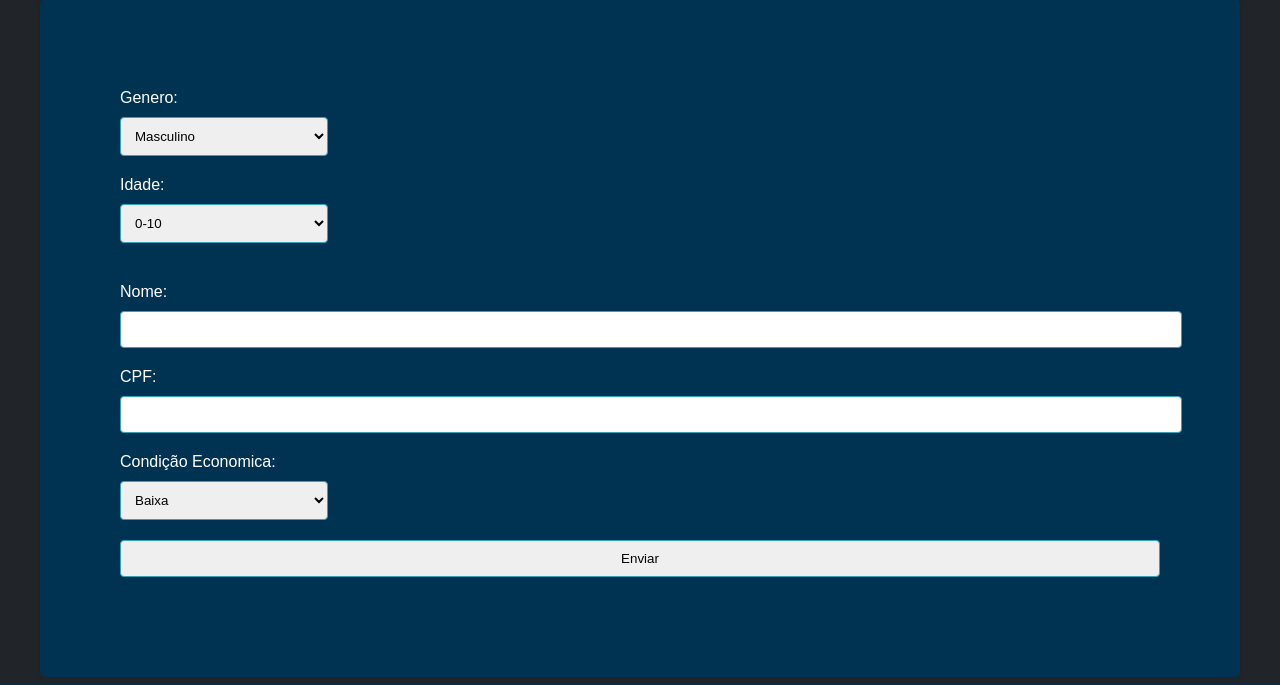
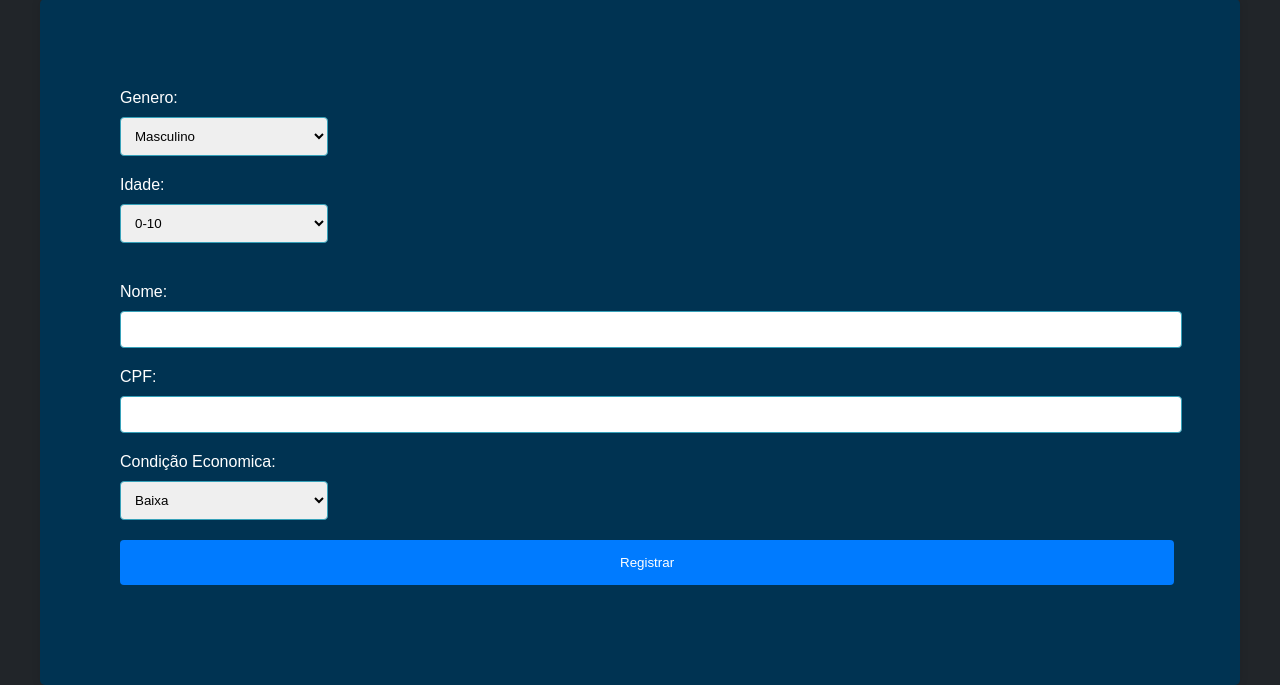
Before and after one commit to marcos-guilherme/flask-POO, a Flask app: page /clientes in a window 1280 px wide. Shown: the part 116-801 px from the top of the page. Run offline with Flask 3, Linux system fonts and the light colour scheme; a user stored in the database is signed in.

Commit message:
Botao_clientes

```diff
--- a/templates/clientes.html
+++ b/templates/clientes.html
@@ -80,7 +80,7 @@
                                     <option value="Media">Media</option>
                                     <option value="Alta">Alta</option>
                                 </select>
-                                <input type="submit" value="Enviar">
+                                <button type="submit" href="{{ url_for('clientes') }}">Registrar</button>
                             </form>
                             </div>
                         </div>
```
